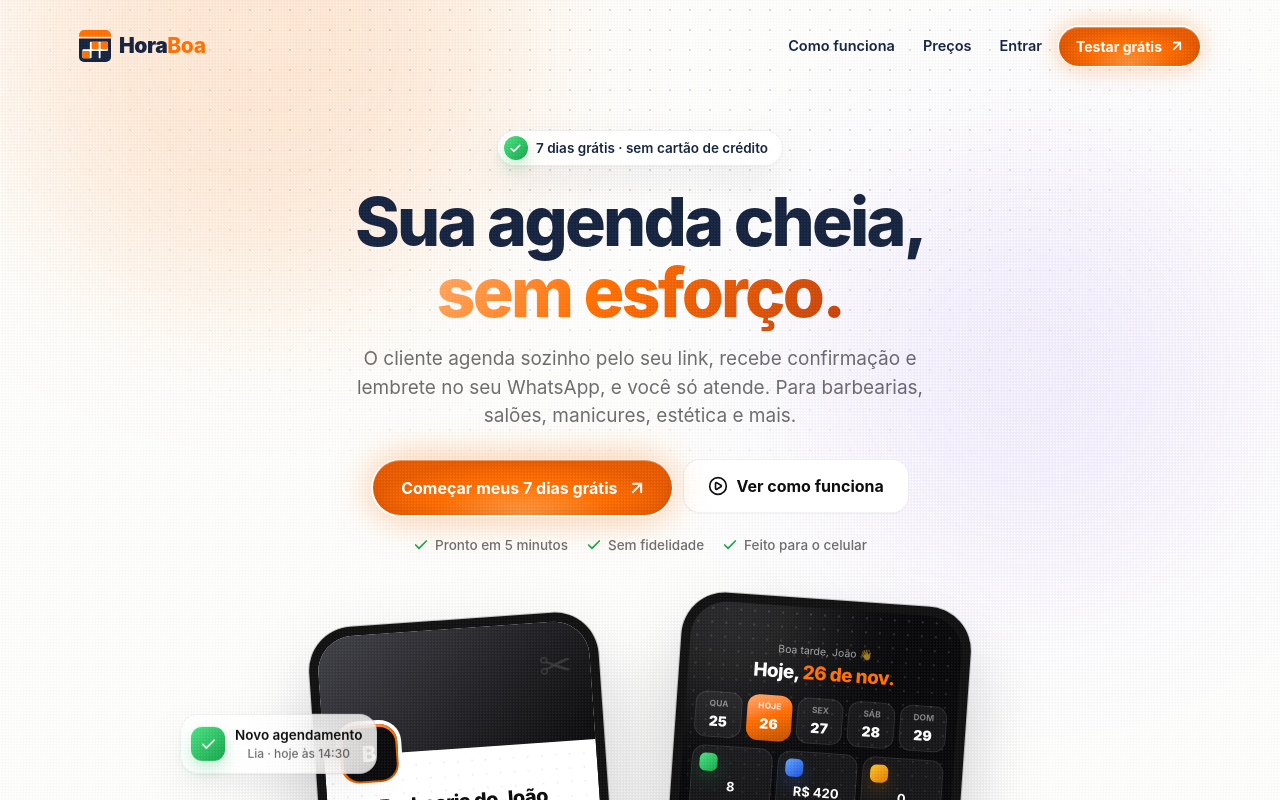
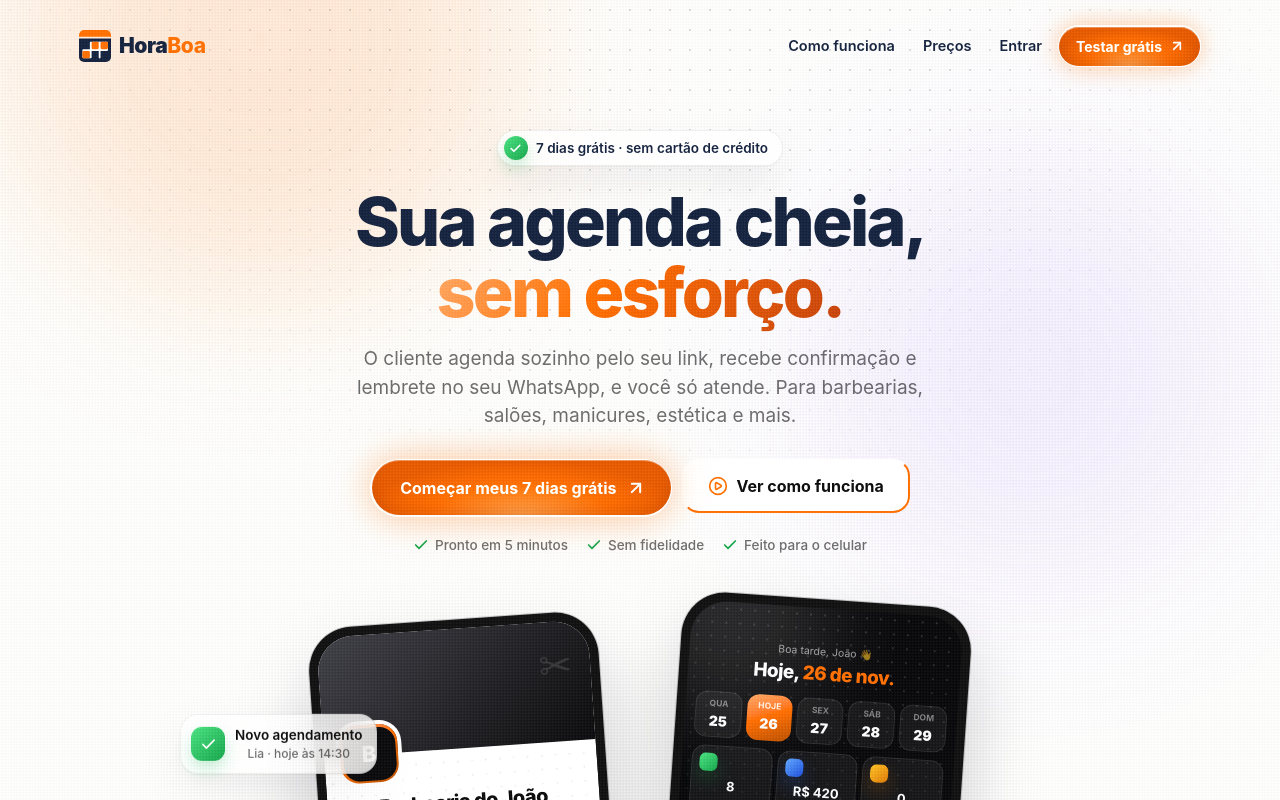
Before and after one commit to viniciusalvesmkt2023-glitch/AGENDAFACIL, a Next.js app: page / in a window 1280 px wide. Shown: the top 800 px of the page. Built offline with nearby package versions, Linux system fonts and the light colour scheme.

Commit message:
Botão "Ver como funciona": bordas laranja e sombras em camadas no hover
Co-Authored-By: Claude Opus 5.5 <noreply@anthropic.com>
Claude-Session: https://claude.ai/code/session_01LhL6zctJbgCDUPhD952cyT

```diff
--- a/src/app/page.tsx
+++ b/src/app/page.tsx
@@ -89,7 +89,7 @@ export default async function Home({ searchParams }: { searchParams: Promise<{ c
           </p>
           <div className="ctas">
             <Cta href="/cadastro">Começar meus {TRIAL_DAYS} dias grátis</Cta>
-            <a className="lp-btn ghost" href="#como">
+            <a className="lp-btn ghost lp-shape" href="#como">
               <CirclePlay className="i" /> Ver como funciona
             </a>
           </div>
--- a/src/app/vendas.css
+++ b/src/app/vendas.css
@@ -342,3 +342,20 @@
 @media (max-width: 700px) { .lp .lp-band { height: 54px; margin-top: 18px; } .lp .lp-band-group span { font-size: 13px; margin-right: 30px; } .lp .lp-band-group i { width: 32px; height: 32px; font-size: 16px; margin-right: 9px; } }
 @media (prefers-reduced-motion: reduce) { .lp .lp-band-track { animation: none; } }
 }
+
+@layer components {
+/* ---------- "Ver como funciona": bordas laranja e sombras em camadas no hover ---------- */
+.lp .lp-btn.lp-shape {
+  background: #fff; box-shadow: none;
+  border-bottom: 2px solid var(--b); border-right: 2px solid var(--b);
+  border-top: 2px solid #fff; border-left: 2px solid #fff;
+  transition-duration: 1s; transition-property: border-top, border-left, border-bottom, border-right, box-shadow;
+}
+.lp .lp-btn.lp-shape:hover {
+  transform: none; filter: none;
+  border-top: 2px solid var(--b); border-left: 2px solid var(--b);
+  border-bottom: 2px solid #ffa149; border-right: 2px solid #ffa149;
+  box-shadow: rgba(254, 110, 2, .4) 5px 5px, rgba(254, 110, 2, .3) 10px 10px, rgba(254, 110, 2, .2) 15px 15px;
+}
+.lp .lp-btn.lp-shape svg { color: var(--b); }
+}
```
